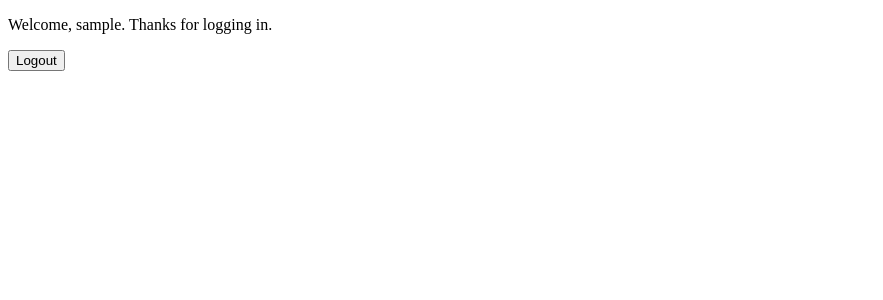
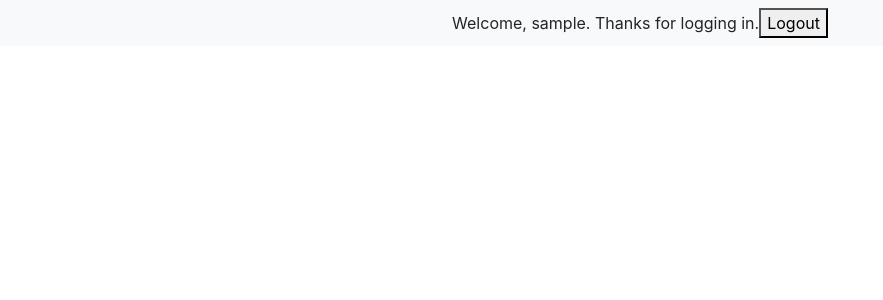
Before and after one commit to nero2310/KitchenRecpiesApp, a Django app: page /recipes/ in a window 1280 px wide. Shown: the top 300 px of the page, without its empty margins (0-883 px from the left). Run offline with Django 3.2, Linux system fonts and the light colour scheme; the visitor is signed in with stand-in values (Sample User, id 1); data that the repository does not hold is empty; some libraries are stand-ins or nearby versions.

Commit message:
Working on base template

```diff
--- a/templates/base.html
+++ b/templates/base.html
@@ -9,15 +9,20 @@
     <title>Kitchen Recipes - {{ title }}</title>
     {% endif %}
     {% endblock %}
+    <meta name="viewport" content="width=device-width, initial-scale=1">
+    <link rel="stylesheet" href="https://stackpath.bootstrapcdn.com/bootstrap/5.0.0-alpha2/css/bootstrap.min.css" integrity="sha384-DhY6onE6f3zzKbjUPRc2hOzGAdEf4/Dz+WJwBvEYL/lkkIsI3ihufq9hk9K4lVoK" crossorigin="anonymous">
+
 </head>
 <body>
 {% block navbar %}
+    <nav class="navbar navbar-expand-lg navbar-light bg-light justify-content-center"
     {% if user.is_authenticated %}
         <p>Welcome, {{ user.get_username }}. Thanks for logging in.</p>
     {% else %}
         <p>Welcome, new user. Please log in.</p>
     {% endif %}
     <button onclick="location.href='{% url "logout" %}'">Logout</button>
+    </nav>
 {% endblock %}
 {% block content %}
 {% endblock %}
```
